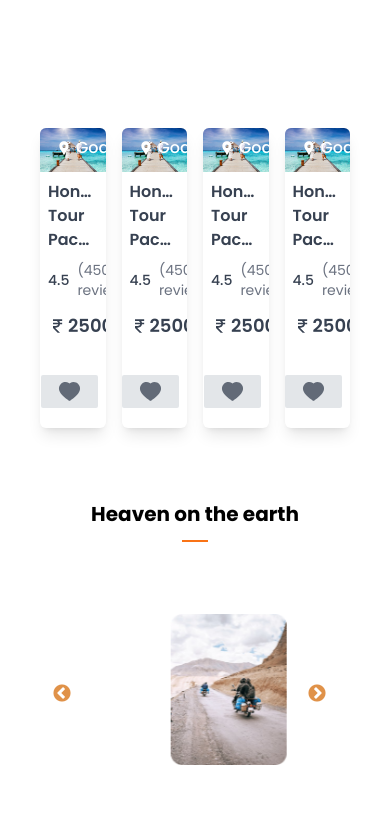
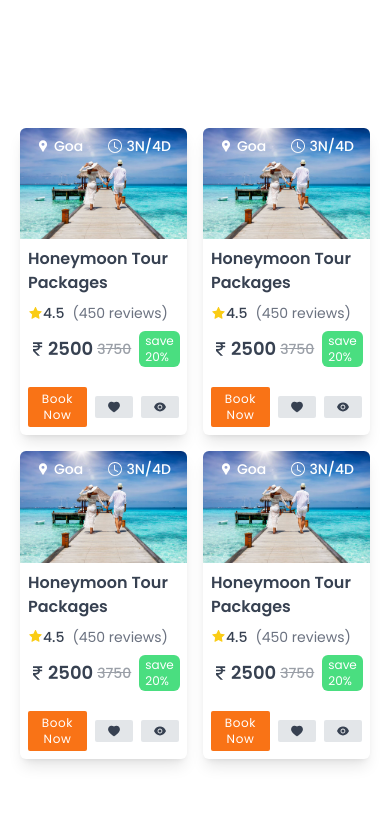
Before and after one commit to iamajitsharma/goa-adventure-frontend, a Next.js app in the folder frontend/: page / in a window 390 px wide. Shown: the part 1700-2535 px from the top of the page. Built offline with nearby package versions, Linux system fonts and the light colour scheme.

Commit message:
Tour Responsive

```diff
--- a/frontend/src/components/TourCard.tsx
+++ b/frontend/src/components/TourCard.tsx
@@ -15,11 +15,11 @@ const TourCard = () => {
         className="w-full h-full object-cover"
       />
       <div className="flex flex-row justify-between items-center absolute top-0 w-full px-4 pt-2 text-white">
-        <span className="flex items-center gap-1 text-base font-medium">
+        <span className="flex items-center gap-1 text-sm font-medium">
           <MdLocationPin />
           Goa
         </span>
-        <span className="flex items-center gap-1 text-base font-medium">
+        <span className="flex items-center gap-1 text-sm font-medium">
           <BsClock />
           3N/4D
         </span>
@@ -48,10 +48,10 @@ const TourCard = () => {
         <div className="mt-5 flex w-full justify-center items-center gap-2">
           <button className="button-primary">Book Now</button>
           <button className="button-icon">
-            <AiFillHeart fontSize={25} className="opacity-75" />
+            <AiFillHeart className="text-sm md:text-lg" />
           </button>
           <button className="button-icon">
-            <AiFillEye fontSize={25} className="opacity-75" />
+            <AiFillEye className="text-sm md:text-lg" />
           </button>
         </div>
       </div>
--- a/frontend/src/components/hero.tsx
+++ b/frontend/src/components/hero.tsx
@@ -416,7 +416,7 @@ export default function Hero() {
             </div>
           </div>
 
-          <div className="flex flex-row justify-between items-center gap-4 px-10">
+          <div className="grid grid-cols-2 gap-4 px-5 md:grid-cols-4">
             <TourCard />
             <TourCard />
             <TourCard />
--- a/frontend/src/styles/globals.css
+++ b/frontend/src/styles/globals.css
@@ -17,11 +17,15 @@
     @apply bg-green-400 px-1.5 py-0.5 rounded-md text-xs text-white;
   }
   .button-primary {
-    @apply bg-orange-500 w-full hover:bg-orange-500/80
-    px-4 py-1 rounded-sm text-white tracking-wider transition;
+    @apply text-xs bg-orange-500 w-full hover:bg-orange-500/80
+    px-3 py-1 rounded-sm text-white tracking-wider transition
+    md:text-sm
+    md:py-2;
   }
   .button-icon {
-    @apply bg-gray-300/60 hover:bg-gray-300/80 transition rounded-sm px-4 py-1;
+    @apply bg-gray-300/60 hover:bg-gray-300/80 transition rounded-sm px-3 py-1
+    md:text-sm
+    md:py-2;
   }
 }
 
```
